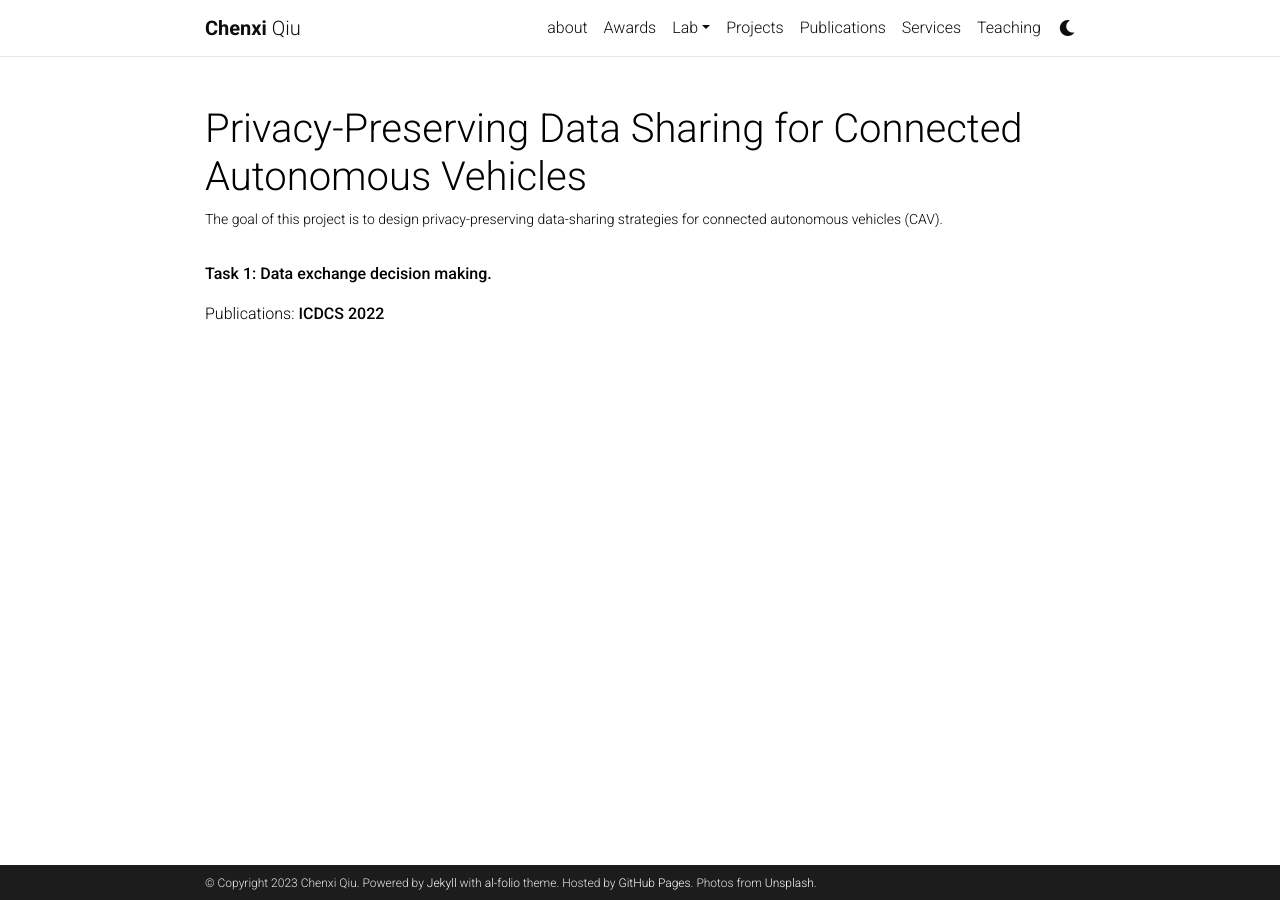
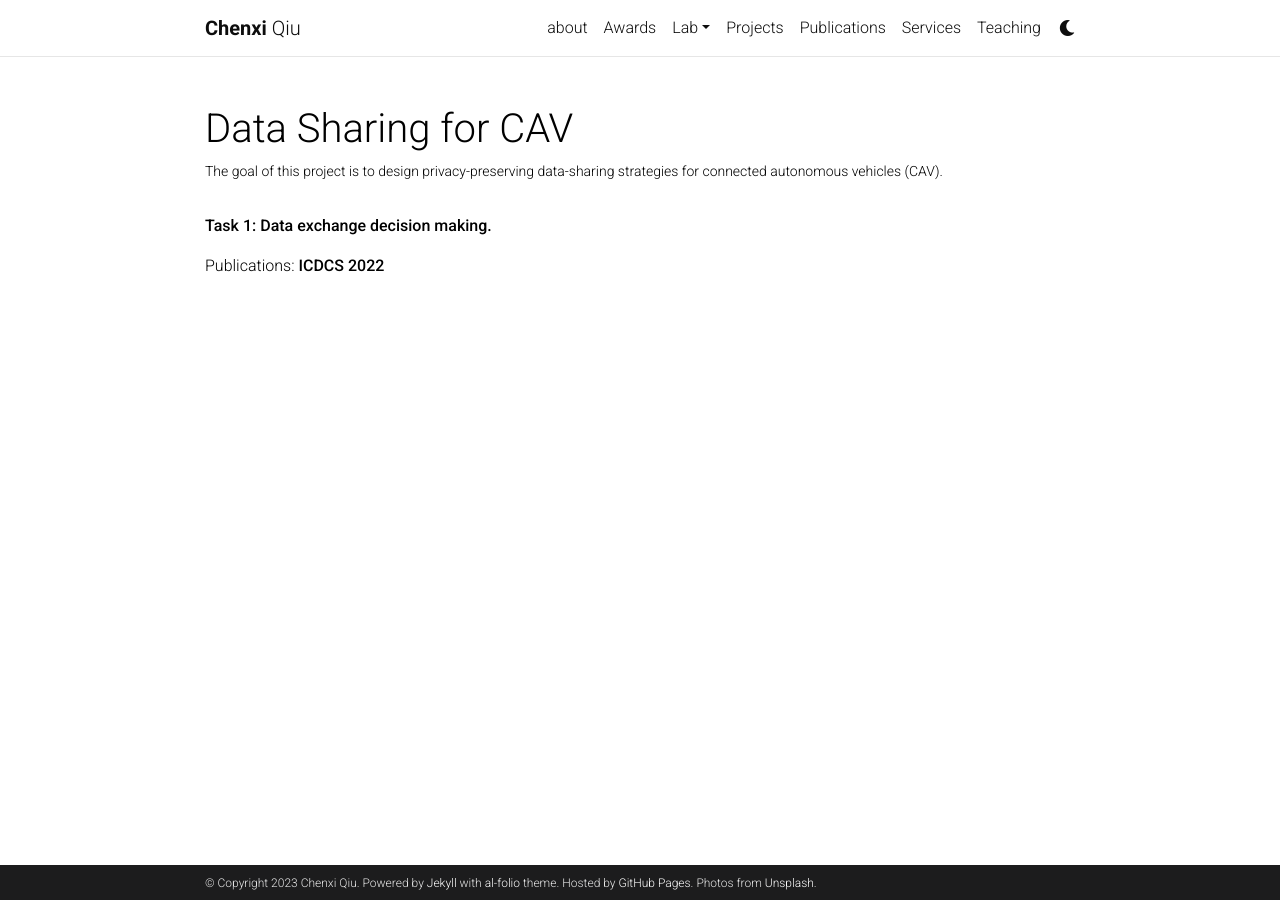
Before and after one commit to chenxiunt/chenxiunt.github.io, a Jekyll site: the page built from _projects/ConnectedAV.markdown, in a window 1280 px wide. Built offline with Jekyll 4.4.1, drawn with Linux system fonts in a browser that asks for light colours; comment, search, counter and statistics services are not loaded; a style sheet for code colours, icons or effects is not loaded.

Commit message:
Update ConnectedAV.markdown

```diff
--- a/_projects/ConnectedAV.markdown
+++ b/_projects/ConnectedAV.markdown
@@ -1,6 +1,6 @@
 ---
 layout: page
-title: Privacy-Preserving Data Sharing for Connected Autonomous Vehicles
+title: Data Sharing for CAV
 description: The goal of this project is to design privacy-preserving data-sharing strategies for connected autonomous vehicles (CAV).
 img: /assets/img/connected_vehicles.jpg
 importance: 3
```
